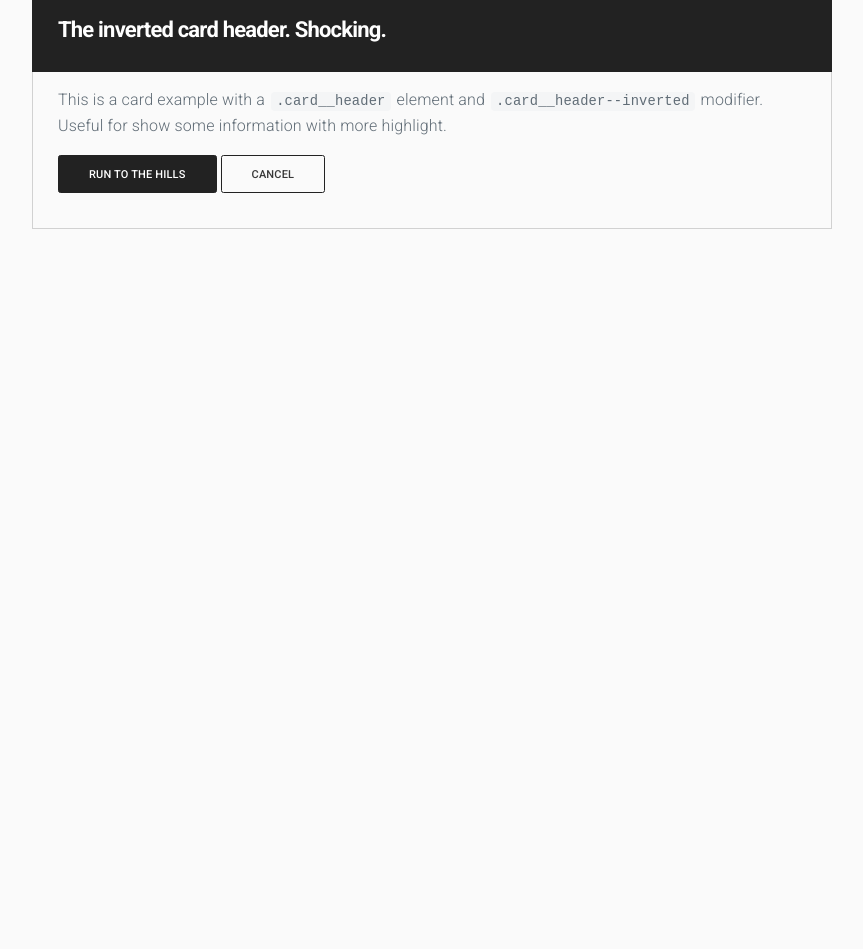
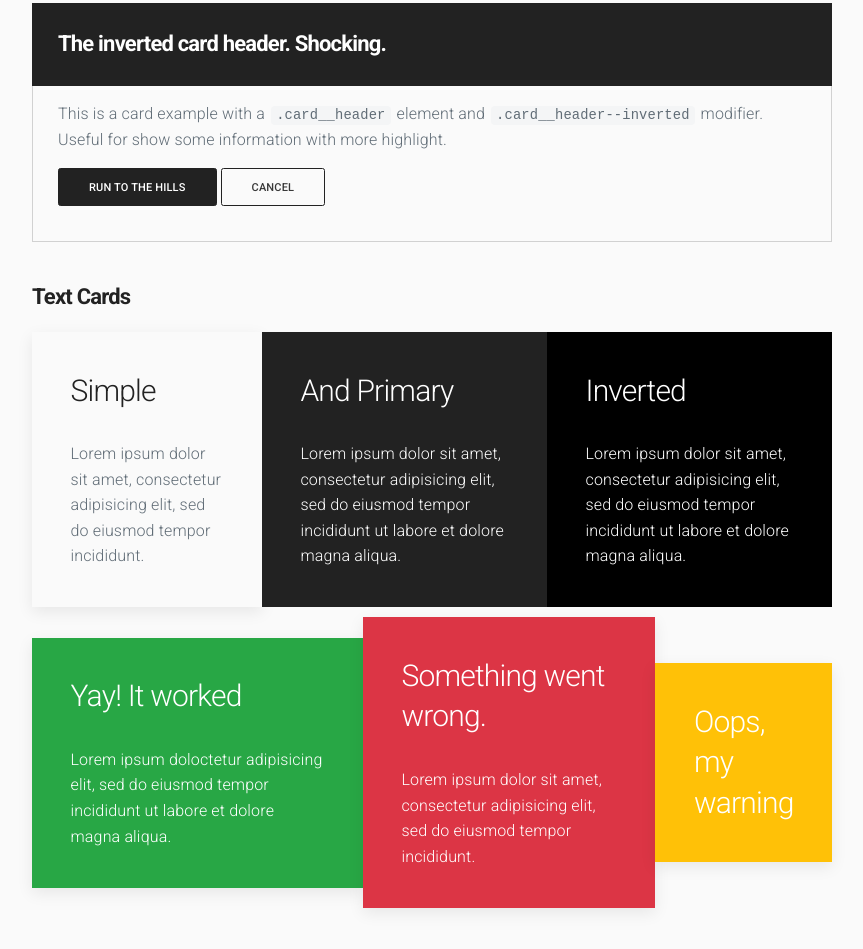
Before and after one commit to djalmaaraujo/minima, a website built with webpack: page docs/index.html in a window 1280 px wide. Shown: the part 2751-3700 px from the top of the page, without its empty margins (208-1071 px from the left). Before the commit the page ends 3095 px from the top, so only its background shows below. Built offline with nearby package versions, Linux system fonts and the light colour scheme.

Commit message:
Colored Cards

```diff
--- a/docs/docs.css
+++ b/docs/docs.css
@@ -22,6 +22,9 @@ body {
 }
 
 .columns {
+  display: flex;
+  align-items: center;
+  justify-content: center;
 }
 
 .card--example {
--- a/docs/index.html
+++ b/docs/index.html
@@ -71,6 +71,8 @@
     <h3>Cards</h3>
     <p>Put some content. Use <code>.card</code> to organize your layouts.</p>
 
+    <h4 class="mtl">Regular Cards</h4>
+
     <section class="card card--example">
       <h4><strong>Simple card</strong></h4>
 
@@ -103,6 +105,47 @@
         <a href="#" class="button">Cancel</a>
       </div>
     </section>
+
+    <h4 class="mtl">Text Cards</h4>
+
+    <div class="columns">
+      <section class="card card__text card--example">
+        <h4>Simple</h4>
+        <p>Lorem ipsum dolor sit amet, consectetur adipisicing elit, sed do eiusmod
+        tempor incididunt.</p>
+      </section>
+
+      <section class="card card__text card__text--primary card--example">
+        <h4>And Primary</h4>
+        <p>Lorem ipsum dolor sit amet, consectetur adipisicing elit, sed do eiusmod
+        tempor incididunt ut labore et dolore magna aliqua.</p>
+      </section>
+
+      <section class="card card__text  card__text--inverted card--example">
+        <h4>Inverted</h4>
+        <p>Lorem ipsum dolor sit amet, consectetur adipisicing elit, sed do eiusmod
+        tempor incididunt ut labore et dolore magna aliqua.</p>
+      </section>
+    </div>
+
+    <div class="columns">
+      <section class="card card__text card__text--ok card--example">
+        <h4>Yay! It worked</h4>
+        <p>Lorem ipsum doloctetur adipisicing elit, sed do eiusmod
+        tempor incididunt ut labore et dolore magna aliqua.</p>
+      </section>
+
+      <section class="card card__text card__text--shadow card__text--bad card--example">
+        <h4>Something went wrong.</h4>
+        <p>Lorem ipsum dolor sit amet, consectetur adipisicing elit, sed do eiusmod
+        tempor incididunt.</p>
+      </section>
+
+      <section class="card card__text card__text--warn card--example">
+        <h4>Oops, my warning</h4>
+      </section>
+    </div>
+
   </div>
 </body>
 </html>
--- a/src/card.scss
+++ b/src/card.scss
@@ -1,7 +1,12 @@
+@mixin card-shadow() {
+  box-shadow: 0 5px 15px rgba(0, 0, 0, .08);
+}
+
 // Components - Card
 .card {
-  border: 1px solid color(border);
+  border: .1rem solid color(border);
   display: block;
+  margin-bottom: 1rem;
   padding: $sz-md;
 
   > p:last-child {
@@ -56,3 +61,52 @@
   margin: -$sz-md;
   padding: $sz-md;
 }
+
+.card__text {
+  @include card-shadow;
+  border-color: transparent;
+  padding: $sz-lg;
+
+  h1,
+  h2,
+  h3,
+  h4,
+  h5,
+  h6 {
+    font-size: 3rem;
+    font-weight: $font-weight-default;
+    margin-bottom: 3rem;
+
+    &:last-child {
+      margin-bottom: 0;
+    }
+  }
+}
+
+.card__text--primary,
+.card__text--inverted {
+  box-shadow: none;
+}
+
+// Card Colored
+@each $name, $color in $card-colors {
+  .card__text--#{$name} {
+    background-color: color($name);
+    border-color: color($name);
+    color: color(light);
+
+    h1,
+    h2,
+    h3,
+    h4,
+    h5,
+    h6,
+    p {
+      color: color(light);
+    }
+  }
+}
+
+.card__text--shadow {
+  @include card-shadow;
+}
--- a/src/settings.scss
+++ b/src/settings.scss
@@ -9,14 +9,18 @@ $colors: (
   "highlight": #f4f5f6,
   "light": #fff,
   "link": #383838,
+  "inverted": #000,
 );
 
 $button-colors: (
   "primary": map-get($colors, "primary"),
   "bad": map-get($colors, "bad"),
   "ok": map-get($colors, "ok"),
-  "warn": map-get($colors, "warn")
+  "warn": map-get($colors, "warn"),
+  "inverted": map-get($colors, "inverted"),
 );
+
+$card-colors: $button-colors;
 
 @function color($key) {
   @return map-get($colors, $key);
```
Also changed, not shown: README.md, build/minima.css, 2 other files.
